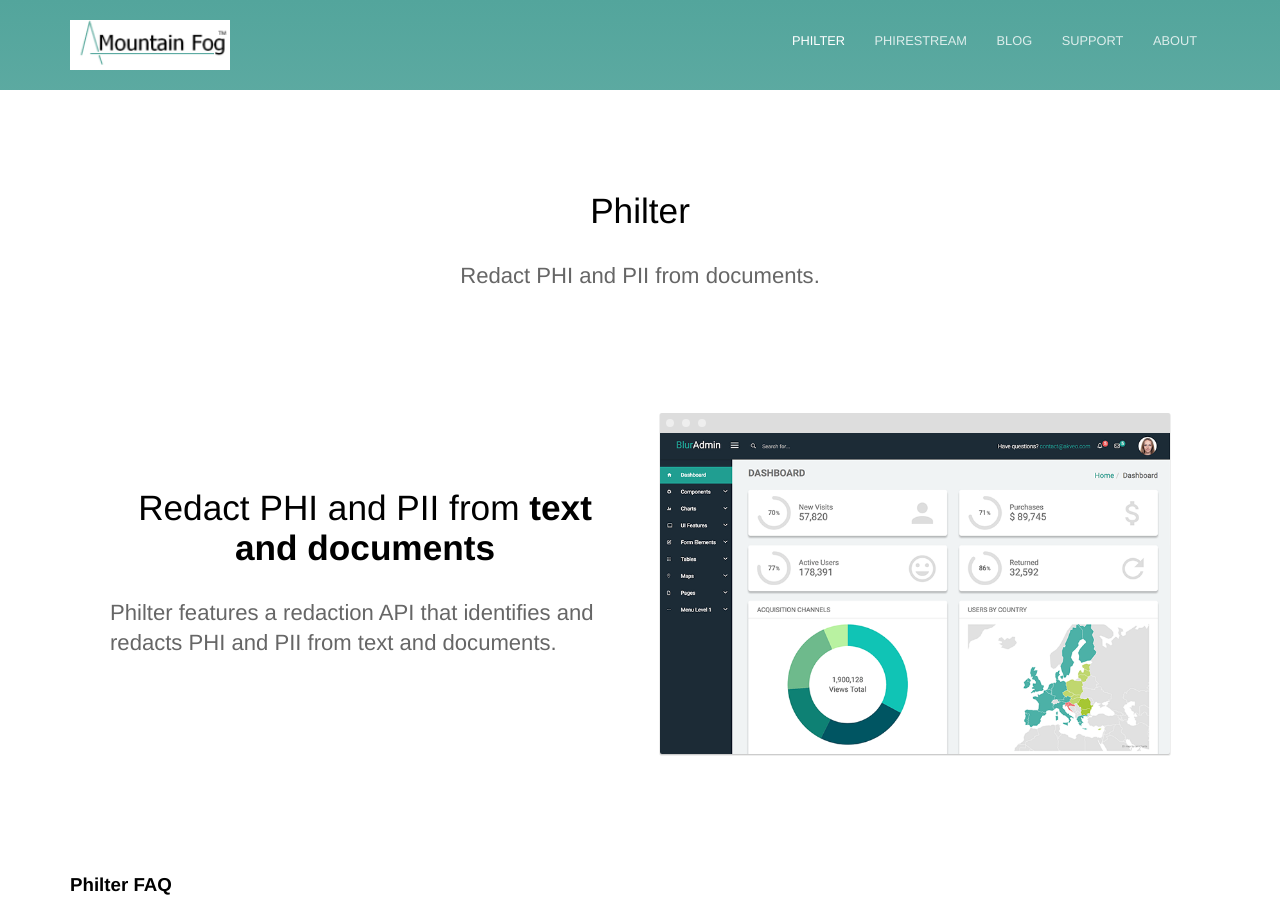
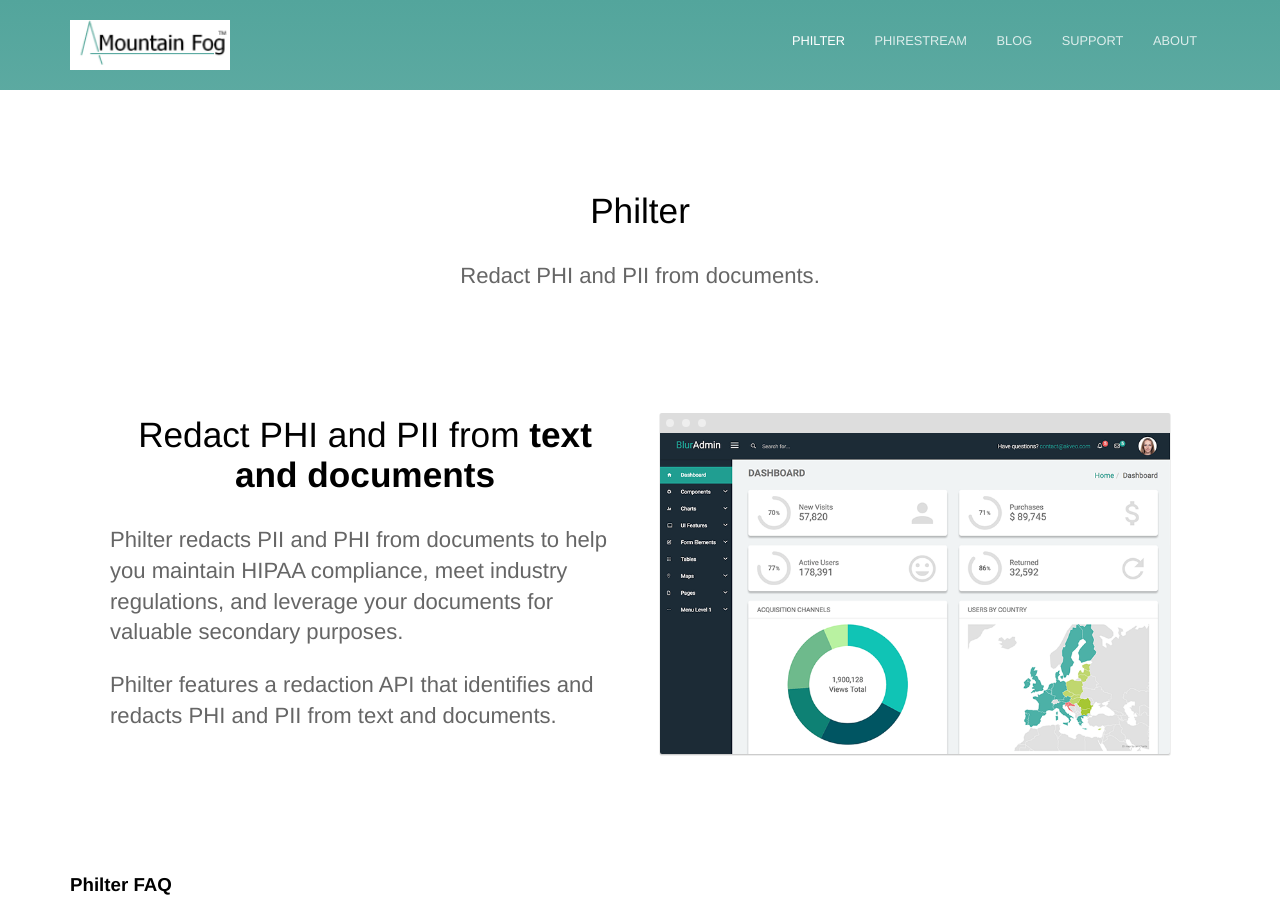
Before and after one commit to mtnfog/mtnfog-website, a Jekyll site: the page built from philter.html, in a window 1280 px wide and 900 px high. Built offline with Jekyll 4.4.1, drawn with Linux system fonts in a browser that asks for light colours.

Commit message:
Updating pages.

```diff
--- a/philter.html
+++ b/philter.html
@@ -27,6 +27,7 @@ clouds:
 		<div class="container flex">
 			<div class="text editable">
 				<h2>Redact PHI and PII from <strong>text and documents</strong></h2>
+				<p>Philter redacts PII and PHI from documents to help you maintain HIPAA compliance, meet industry regulations, and leverage your documents for valuable secondary purposes.</p>
 				<p>Philter features a redaction API that identifies and redacts PHI and PII from text and documents.</p>
 			</div>
 			<div class="image">
```
